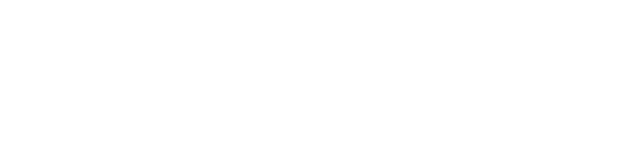
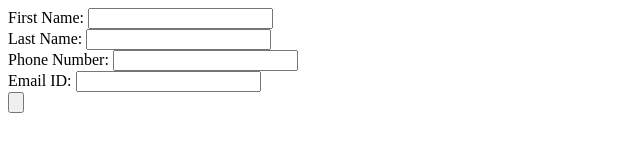
Before and after one commit to acciojob/form-login-2-Ektamadaan, a website: page main.html in a window 1280 px wide. Shown: the whole page, without its empty margins (0-640 px from the left). Drawn offline with Linux system fonts and the light colour scheme.

Commit message:
created a submission

```diff
--- a/main.html
+++ b/main.html
@@ -8,6 +8,18 @@
 
 <body>
 	<!-- the entire body must be written by student -->
+	<form>
+		<label>First Name: </label>
+		<input type="text" id= "fname"><br>
+		<label>Last Name: </label>
+		<input type="text" id= "lname"><br>
+		<label>Phone Number: </label>
+		<input type="number" id= "pnumber"><br>
+		<label>Email ID: </label>
+		<input type="email" id= "email"><br>
+
+		<input type="button" id= "submit" name="Submit">
+	</form>
     <script type="text/javascript" src="./script.js">
 </script>
 
```
